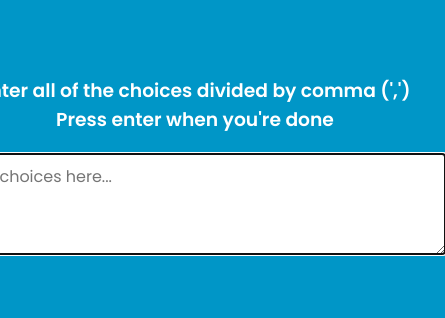
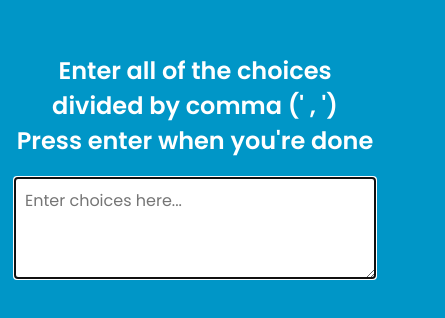
Before and after one commit to rasyidzkun/random-choice-picker, a plain HTML site: page index.html in a window 390 px wide. Shown: the part 252-570 px from the top of the page, 445 px wide, since content can reach past the window. Drawn offline with Linux system fonts and the light colour scheme.

Commit message:
add readme

```diff
--- a/style.css
+++ b/style.css
@@ -18,6 +18,16 @@ body {
 
 .container {
     width: 500px;
+}
+
+@media screen and (max-width:576px) {
+    .container {
+        width: 360px;
+    }
+
+    h3 {
+        font-size: 24px;
+    }
 }
 
 h3 {
```
Also changed, not shown: index.html (+1 -1 lines), 1 other file.
